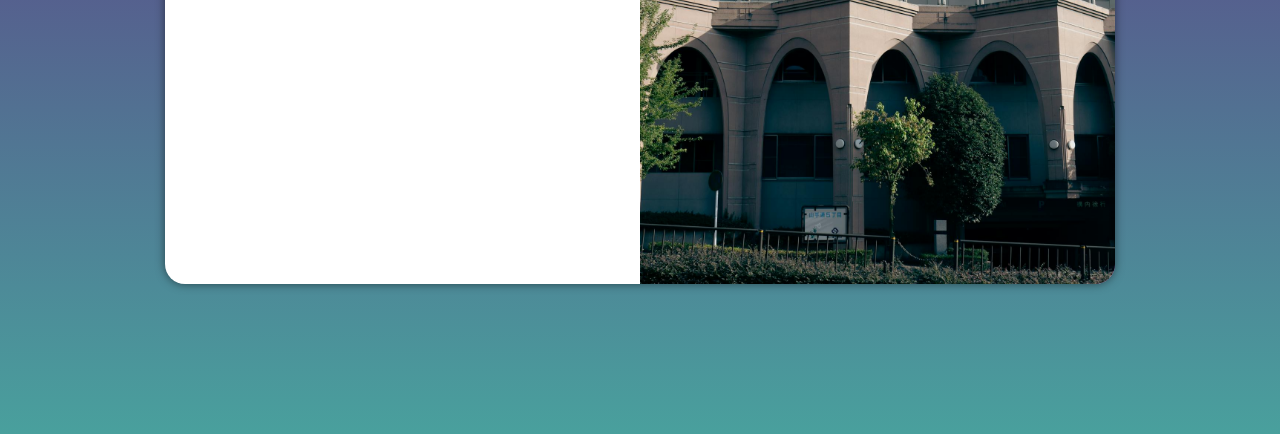
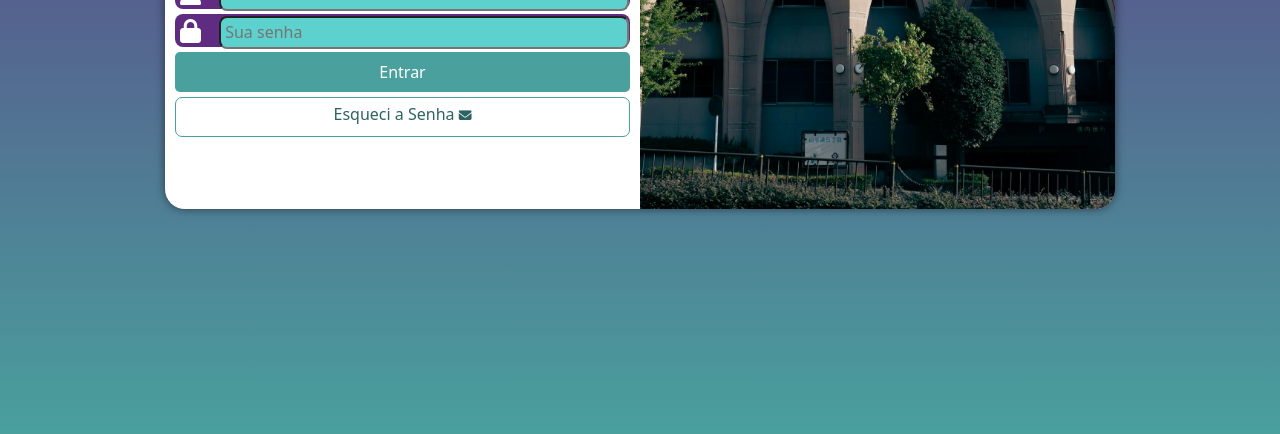
Before and after one commit to Gabriel-Fleury/projeto-login, a plain HTML site: page index.html in a window 1280 px wide. Shown: the part 366-800 px from the top of the page. Drawn offline with Linux system fonts and the light colour scheme.

Commit message:
voltando aos estudos

```diff
--- a/estilos/media-query.css
+++ b/estilos/media-query.css
@@ -3,6 +3,7 @@
 @media screen and (min-width: 768px) and (max-width:992px){
     section#login{
         width: 80vw;
+        height: 280px;
     }
     body{
         background-image: linear-gradient(to top, #49a09d, #5f2c82);
@@ -23,6 +24,7 @@
 @media screen and (min-width: 992px){
     section#login{
         width: 950px;
+        height: 350px;
     }
     body{
         background-image: linear-gradient(to top, #49a09d, #5f2c82);
@@ -43,6 +45,7 @@
         font-size: 2em;
     }
     div#formulario > p{
-        font-size: 1.2em;
+        font-size: 1em;
+        margin: 10px 0px;
     }
 }
--- a/estilos/style.css
+++ b/estilos/style.css
@@ -27,17 +27,17 @@ section#login{
     position: absolute;
     top: 50%;
     left: 50%;
-    transform: translate(-50%, -50%);
     overflow: hidden; /* tudo q estiver fora da bordar ele esconde */
 
     background-color: white;
     width: 250px;
-    height: 500px;
+    height: 515px;
     border-radius: 20px;
     box-shadow:  0px 0px 10px rgba(0, 0, 0, 0.514);
 
     transition: width 0.3s, heigth 0.3s; /* faz a animaçao quando aumenta tamanho da tela */
     transition-timing-function: ease; /* suavisa a animaçao */
+    transform: translate(-50%, -50%);
 }
 
 section#login > div#imagem{
@@ -63,3 +63,78 @@ div#formulario > h1{
 div#formulario > p{
     font-size: 0.8em;
 }
+
+form > div.campo{
+    background-color: #5f2c82;
+
+    width: 100%;
+    display: block;
+    height: 33px;
+    border-radius: 8px;
+    margin: 5px 0px;
+}
+
+div.campo > label{
+    display: none;
+}
+
+div.campo > i{
+    /* background-color: black; */
+    color: white;
+    font-size: 1.5em;
+    width: 40px;
+    padding: 5px;
+}
+
+div.campo > input{
+    background-color: #5dd1cd;
+    font-size: 1em;
+    width: calc(100% - 45px);
+    height: 100%;
+    border-radius: 8px;
+    padding: 4px;
+    transform: translateY(-2px);
+}
+
+div.campo > input:focus-within{
+    background-color: white;/*  quando eu for digitar a caixa que estiver com foco fica branca */
+}
+
+form > input[type=submit]{
+    display: block;
+    font-size: 1em;
+    width: 100%;
+    height: 40px;
+    background-color: #49a09d;
+    color: white;
+    border: none;
+    border-radius: 5px;
+    cursor: pointer; /* quando o mouse fica em cima, vira a maozinha */
+}
+
+form > input[type=submit]:hover{ /* muda a cor do botao quando passar mouse em cima */
+    background-color: #2d6462;
+}
+
+form > a.botao{
+    display: block;
+    text-align: center;             /* botao esqueci a senha */
+    font-size: 1em;
+    width: 100%;
+    height: 40px;
+    padding-top: 5px;
+    margin-top: 5px;
+    background-color: #ffffff;
+    color: #2d6462;
+    border: 1px solid #49a09d;
+    border-radius: 7px;
+    text-decoration: none;
+}
+
+form > a.botao:hover{
+    background-color: #6be4e0;
+}
+
+form > a.botao > i{
+    font-size: 0.8em;
+}
--- a/index.html
+++ b/index.html
@@ -31,7 +31,7 @@
                     <label for="isenha">Senha</label>
                 </div>
                 <input type="submit" value="Entrar">
-                <a href="esqeuci.html">Esqueci  a Senha
+                <a href="esqeuci.html" class="botao">Esqueci  a Senha
                     <i class="fa-solid fa-envelope"></i>
                 </a>
 
```
